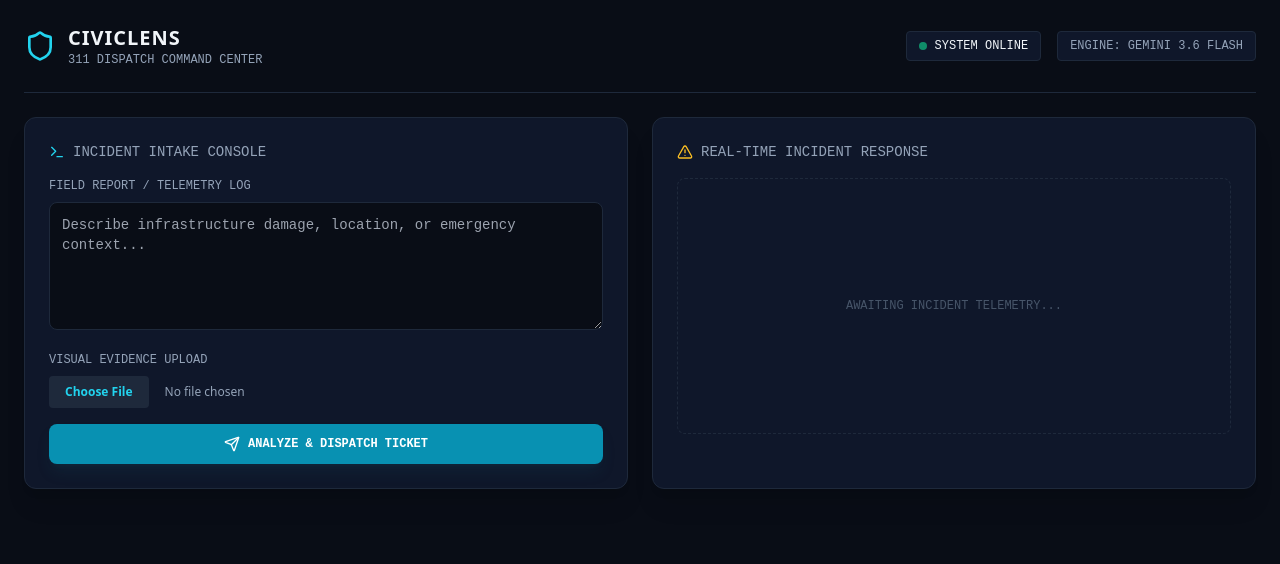
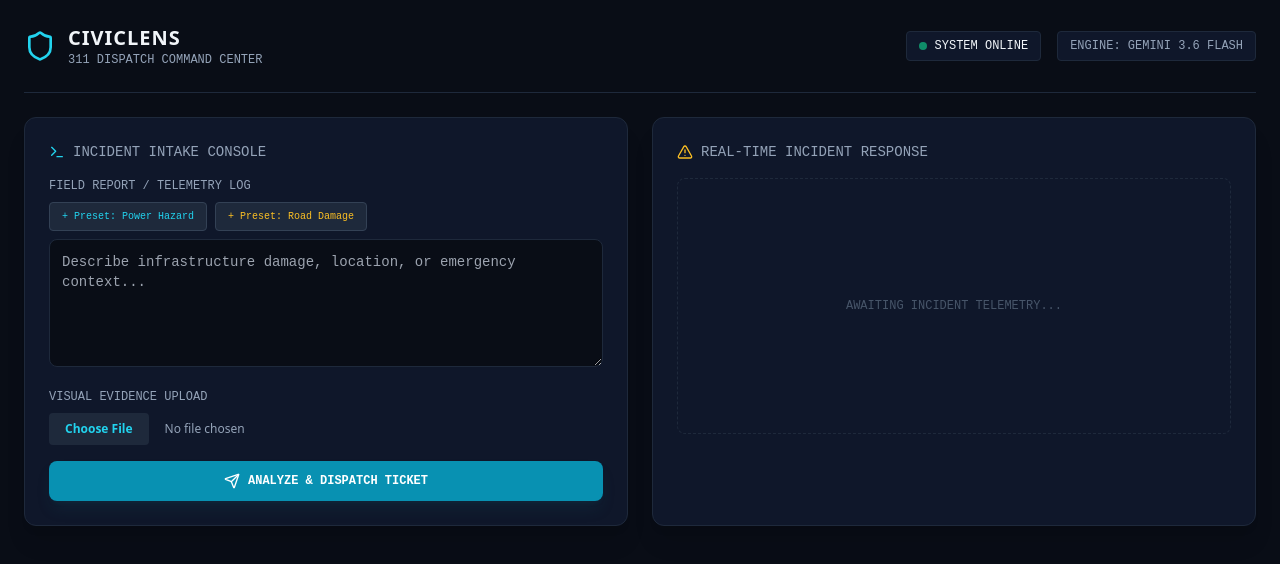
Before and after one commit to santoshsubramanian-web/CivicLens, a React (Vite) app: page / in a window 1280 px wide. Shown: the top 564 px of the page. Built offline with nearby package versions, Linux system fonts and the light colour scheme.

Commit message:
Add quick preset buttons for power hazard and road damage reports in intake console

```diff
--- a/src/App.tsx
+++ b/src/App.tsx
@@ -82,6 +82,22 @@ export default function App() {
           <form onSubmit={handleSubmit} className="space-y-4">
             <div>
               <label className="block text-xs font-mono text-slate-400 mb-2">FIELD REPORT / TELEMETRY LOG</label>
+              <div className="flex gap-2 mb-2">
+                <button
+                  type="button"
+                  onClick={() => setDescription("CRITICAL: High-voltage cable snapped and sparking on wet road at 45th Street.")}
+                  className="px-3 py-1.5 bg-slate-800 hover:bg-slate-700 text-cyan-400 border border-slate-700 rounded text-[10px] font-mono transition-all"
+                >
+                  + Preset: Power Hazard
+                </button>
+                <button
+                  type="button"
+                  onClick={() => setDescription("MODERATE: Major pothole on Main Street causing traffic slowdown near civic center.")}
+                  className="px-3 py-1.5 bg-slate-800 hover:bg-slate-700 text-amber-400 border border-slate-700 rounded text-[10px] font-mono transition-all"
+                >
+                  + Preset: Road Damage
+                </button>
+              </div>
               <textarea
                 value={description}
                 onChange={(e) => setDescription(e.target.value)}
```
